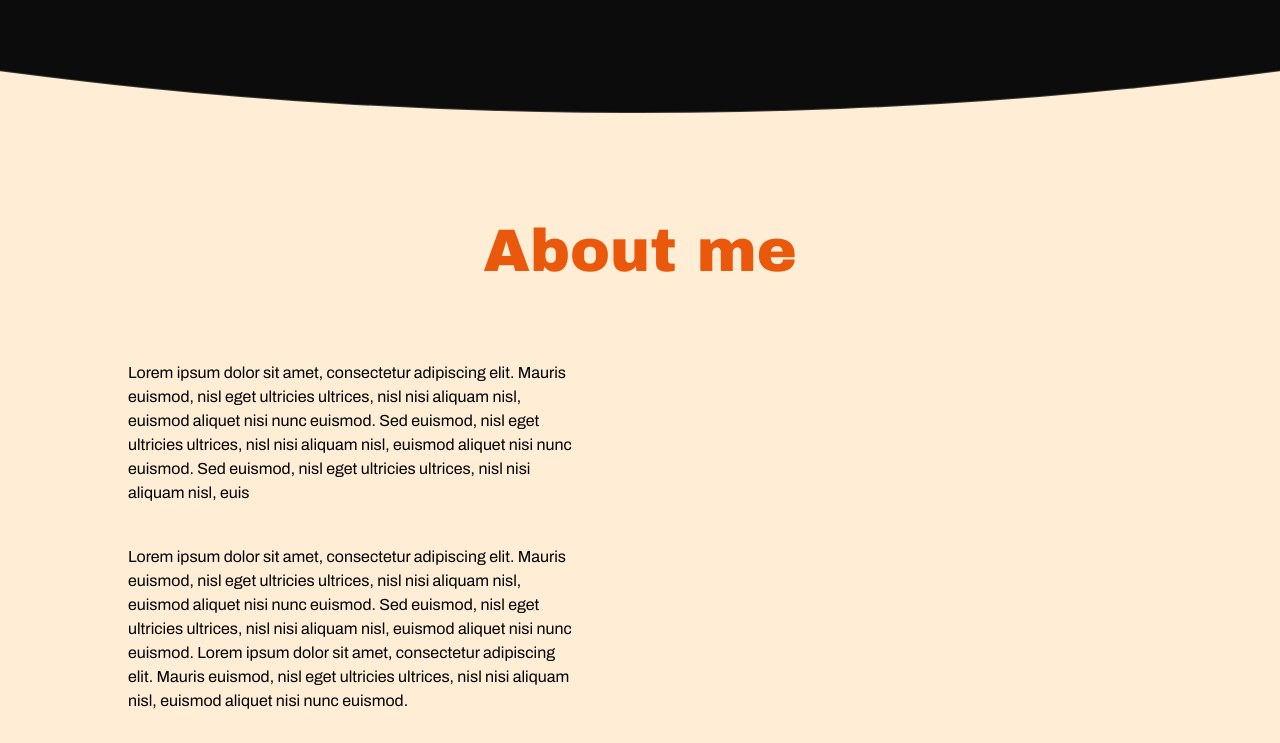
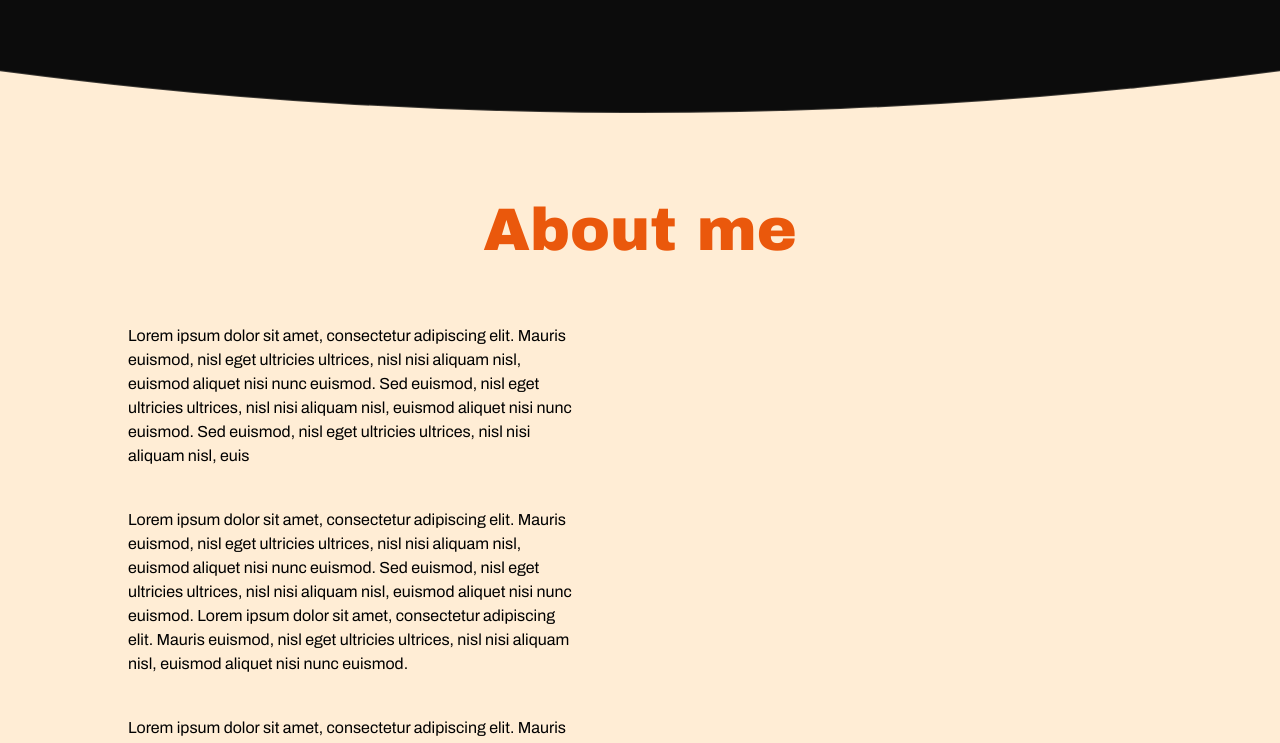
Before and after one commit to sc19sjjd/nick-site, a Nuxt app: page / in a window 1280 px wide. Shown: the part 800-1543 px from the top of the page. Built offline with nearby package versions, Linux system fonts and the light colour scheme.

Commit message:
about section responsivity changes + paralax effect change to left bottom offset and tranlateY

```diff
--- a/components/Index/AboutSection.vue
+++ b/components/Index/AboutSection.vue
@@ -1,22 +1,22 @@
 <template>
   <section id="about-section" class="bg-orange-100 relative z-40">
-    <div ref="outerDivEl" class="clip-path bg-orange-100" :style="{ transform: 'translateY(2.8rem)', height: outerDivHeight }">
+    <div ref="outerDivEl" class="clip-path bg-orange-100" :style="{ transform: 'translateY(3rem)', height: outerDivHeight }">
       <div ref="innerDivEl" class="" :style="{ height: innerDivHeight }">
-        <div ref="aboutNavBarEl" class="sticky top-0 z-40 text-black" style="transform: translateY(-2.8rem)">
+        <div ref="aboutNavBarEl" class="sticky top-0 z-40 text-black" style="transform: translateY(-3.03rem)">
           <NavBar :underline="'about'" />
         </div>
 
         <div ref="contentEl">
           <WrappersContent class="relative">
-            <div ref="viewReferenceEl" class="w-full pt-6"></div>
+            <div ref="viewReferenceEl" class="w-full"></div>
 
-            <div class="h-dvh text-black pb-20 pt-20" id="about">
-              <h2 class="text-orange-600 text-center text-6xl pb-20 z-10 relative" style="font-family: 'Archivo Black', sans-serif;">
+            <div class="text-black pb-28 pt-20 relative" id="about">
+              <h2 class="text-orange-600 text-center text-6xl pb-16 z-10 relative" style="font-family: 'Archivo Black', sans-serif;">
                 About me
               </h2>
 
-              <div class="flex flex-row w-full justify-between">
-                <div class="flex flex-col h-full justify-between">
+              <div class="flex flex-col md:flex-row w-full justify-center md:justify-between items-center md:items-end">
+                <div class="flex flex-col h-full w-fit justify-between items-center bg-orange-200/40 md:bg-orange-100/0 p-4 md:p-0 rounded-lg">
                   <p class="max-w-md pb-10">
                     Lorem ipsum dolor sit amet, consectetur adipiscing elit.
                     Mauris euismod, nisl eget ultricies ultrices,
@@ -36,7 +36,7 @@
                     Mauris euismod, nisl eget ultricies ultrices,
                     nisl nisi aliquam nisl, euismod aliquet nisi nunc euismod.
                   </p>
-                    <p class="max-w-md">
+                  <p class="max-w-md md:pb-0">
                     Lorem ipsum dolor sit amet, consectetur adipiscing elit.
                     Mauris euismod, nisl eget ultricies ultrices,
                     nisl nisi aliquam nisl, euismod aliquet nisi nunc euismod.
@@ -48,13 +48,15 @@
                   </p>
                 </div>
 
-                <div class="flex items-end relative">
+                <div class="relative w-full md:w-fit flex justify-center md:items-end pt-14 md:pt-0">
+                  <!-- <div class="flex items-end relative"> -->
                     <img ref="roomRenderEl" class="w-full max-w-md object-cover" src="/public/images/room-render.png" alt="room render" />
-                  <img ref="bedEl" class="bed absolute top-0 left-0 w-full" src="/public/images/bed.png" alt="bed" />
-                  <img ref="deskEl" class="desk absolute top-0 left-0 w-full" src="/public/images/desk.png" alt="desk" />
-                  <img ref="chairEl" class="chair absolute top-0 left-0 w-full" src="/public/images/chair.png" alt="chair" />
-                  <img ref="plantLampEl" class="plant-lamp absolute top-0 left-0 w-full" src="/public/images/plant-lamp.png" alt="plant lamp" />
-                  <img ref="shelvesEl" class="shelves absolute top-0 left-0 w-full" src="/public/images/shelves.png" alt="shelves" />
+                    <img ref="bedEl" class="bed absolute" src="/public/images/bed.png" alt="bed" />
+                    <img ref="deskEl" class="desk absolute bottom-0 left-0" src="/public/images/desk.png" alt="desk" />
+                    <img ref="chairEl" class="chair absolute bottom-0 left-0" src="/public/images/chair.png" alt="chair" />
+                    <img ref="plantLampEl" class="plant-lamp absolute bottom-0 left-0" src="/public/images/plant-lamp.png" alt="plant lamp" />
+                    <img ref="shelvesEl" class="shelves absolute bottom-0 left-0" src="/public/images/shelves.png" alt="shelves" />
+                  <!-- </div> -->
                 </div>
               </div>
             </div>
@@ -67,32 +69,37 @@
 
 <style scoped>
   .clip-path {
-    clip-path: xywh(0 -10px 100% 100%);
+    clip-path: xywh(0 -15px 100% 100%);
   }
 
   .bed {
     width: 214px;
-    transform: translate(96px, 271px);
+    bottom: 111px;
+    left: 96px;
   }
 
   .desk {
     width: 163px;
-    transform: translate(266px, 312px);
+    bottom: 86px;
+    left: 266px;
   }
 
   .chair {
     width: 56px;
-    transform: translate(275px, 329px);
+    bottom: 104px;
+    left: 275px;
   }
 
   .plant-lamp {
     width: 129px;
-    transform: translate(26px, 318px);
+    bottom: 90px;
+    left: 26px;
   }
 
   .shelves {
     width: 87px;
-    transform: translate(42px, 196px);
+    bottom: 262px;
+    left: 42px;
   }
 </style>
 
@@ -106,8 +113,6 @@
 
   const totalContentHeight = computed<number>(() => {
     if (!contentEl.value || !aboutNavBarEl.value) {
-      // console.log(!aboutNavBarEl.value)
-      // console.log(!contentEl.value)
       return 0;
     }
 
@@ -161,7 +166,7 @@
 
     roomRender!.animate(
       {
-        transform: ["translate(0, -300px)", "translate(0, 0)"],
+        transform: ["translateY(-100px)", "translateY(0)"],
         opacity: opacity
       },
       {
@@ -172,7 +177,7 @@
 
     bed!.animate(
       {
-        transform: ["translate(96px, -200px)", "translate(96px, 271px)"],
+        transform: ["translateY(-200px)", "translateY(0)"],
         opacity: opacity
       },
       {
@@ -183,7 +188,7 @@
 
     desk!.animate(
       {
-        transform: ["translate(266px, -400px)", "translate(266px, 312px)"],
+        transform: ["translateY(-550px)", "translateY(0)"],
         opacity: opacity
       },
       {
@@ -194,7 +199,7 @@
 
     chair!.animate(
       {
-        transform: ["translate(275px, -200px)", "translate(275px, 329px)"],
+        transform: ["translateY(-300px)", "translateY(0)"],
         opacity: opacity
       },
       {
@@ -205,7 +210,7 @@
 
     plantLamp!.animate(
       {
-        transform: ["translate(26px, -300px)", "translate(26px, 318px)"],
+        transform: ["translateY(-300px)", "translateY(0)"],
         opacity: opacity
       },
       {
@@ -216,7 +221,7 @@
 
     shelves!.animate(
       {
-        transform: ["translate(42px, -500px)", "translate(42px, 196px)"],
+        transform: ["translateY(-500px)", "translateY(0)"],
         opacity: opacity
       },
       {
--- a/components/Index/PortfolioSection.vue
+++ b/components/Index/PortfolioSection.vue
@@ -7,8 +7,8 @@
 
     <div class="w-full pt-4"></div>
   <WrappersContent id="portfolio">
-    <div class="flex flex-col w-full pb-2 pt-20">
-      <h1 class="text-orange-600 text-5xl xsm:text-5xl sm:text-6xl text-center" style="font-family: 'Archivo Black', sans-serif;">
+    <div class="flex flex-col w-full pb-2 pt-16">
+      <h1 class="text-orange-600 text-5xl 2xs:text-5xl sm:text-6xl text-center" style="font-family: 'Archivo Black', sans-serif;">
         Portfolio
       </h1>
 
@@ -21,7 +21,7 @@
   </WrappersContent>
 
 
-  <div class="py-20 flex flex-col justify-between">
+  <div class="py-16 flex flex-col justify-between">
     <!-- <div class="flex flex-col space-between"> -->
 
       <div class="relative overflow-visible">
```
Lines whose indentation alone changed are shown as unchanged.
